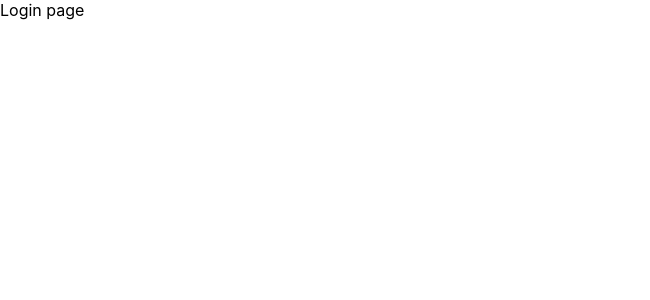
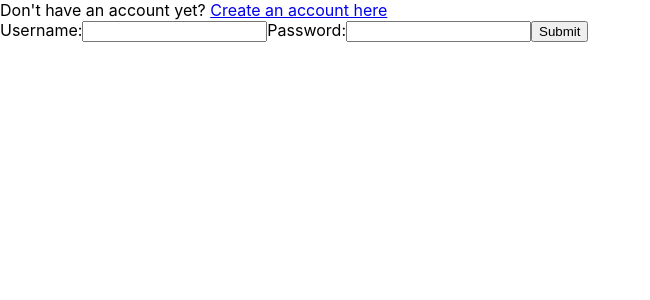
Before and after one commit to WebFrameworks-F21/semester-project-michaella-alex, a React (Create React App) app in the folder client-racks/: page /login in a window 1280 px wide. Shown: the top 300 px of the page, without its empty margins (0-650 px from the left). Built offline with nearby package versions, Linux system fonts and the light colour scheme.

Commit message:
Created Dashboard, restrict views without token

```diff
--- a/client-racks/src/App.js
+++ b/client-racks/src/App.js
@@ -1,4 +1,4 @@
-import React from "react";
+import React, { useState } from "react";
 import "./App.css";
 
 import {
@@ -11,26 +11,43 @@ import {
 
 import Login from "./views/Login";
 import Signup from "./views/Signup";
+import DashBoard from "./views/DashBoard";
 
 function App() {
+  const [token, setToken] = useState("");
+
+  if (!token) {
+    return (
+      <div className="App">
+        <Router>
+          <div>
+            <Switch>
+              <Route path="/signup">
+                <Signup setToken={setToken} />
+              </Route>
+              <Route path="/login">
+                <Login setToken={setToken} />
+              </Route>
+              <Route path="/">
+                <Redirect to="/login" />
+              </Route>
+            </Switch>
+          </div>
+        </Router>
+      </div>
+    );
+  }
+
   return (
     <div className="App">
       <Router>
         <div>
-          {/* <nav>
-            <Link to="/signup">Sign up</Link>
-            <Link to="/login">Login</Link>
-          </nav> */}
-
           <Switch>
-            <Route path="/signup">
-              <Signup />
-            </Route>
-            <Route path="/login">
-              <Login />
+            <Route path="/dashboard">
+              <DashBoard token={token} />
             </Route>
             <Route path="/">
-              <Redirect to="/login" />
+              <Redirect to="/dashboard" />
             </Route>
           </Switch>
         </div>
--- /dev/null
+++ b/client-racks/src/views/DashBoard.js
@@ -0,0 +1,8 @@
+import React from "react";
+import { useState } from "react";
+import { Link, Redirect } from "react-router-dom";
+
+export default function DashBoard(props) {
+  //   if (!props.token) return <Redirect to="/" />;
+  return <div>Dashboard, no strangers allowed</div>;
+}
--- a/client-racks/src/views/Login.js
+++ b/client-racks/src/views/Login.js
@@ -1,5 +1,58 @@
 import React from "react";
+import { useState } from "react";
 
-export default function Login(params) {
-  return <div>Login page</div>;
+import { Link, Redirect } from "react-router-dom";
+
+async function loginUser(credentials) {
+  return fetch("http://localhost:3000/login", {
+    method: "POST",
+    headers: {
+      "Content-Type": "application/json",
+    },
+    body: JSON.stringify(credentials),
+  }).then((data) => data.json());
 }
+
+export default function Login({ setToken }) {
+  const [userName, setUserName] = useState("");
+  const [userPassword, setUserPassword] = useState("");
+
+  const handleSubmit = async function (event) {
+    event.preventDefault();
+    console.log(userName);
+    console.log(userPassword);
+    const token = await loginUser({
+      userName,
+      userPassword,
+    });
+    setToken(token);
+  };
+
+  return (
+    <div>
+      <div>
+        Don't have an account yet?{" "}
+        <Link to="/signup">Create an account here</Link>
+      </div>
+      <form onSubmit={handleSubmit}>
+        <label>
+          Username:
+          <input
+            type="text"
+            value={userName}
+            onChange={(e) => setUserName(e.target.value)}
+          />
+        </label>
+        <label>
+          Password:
+          <input
+            type="password"
+            value={userPassword}
+            onChange={(e) => setUserPassword(e.target.value)}
+          />
+        </label>
+        <input type="submit" />
+      </form>
+    </div>
+  );
+}
--- a/client-racks/src/views/Signup.js
+++ b/client-racks/src/views/Signup.js
@@ -1,15 +1,34 @@
 import React from "react";
 import { useState } from "react";
-export default function Login(props) {
+
+import { Link, Redirect } from "react-router-dom";
+
+async function createUser(credentials) {
+  return fetch("http://localhost:3000/signup", {
+    method: "POST",
+    headers: {
+      "Content-Type": "application/json",
+    },
+    body: JSON.stringify(credentials),
+  }).then((data) => data.json());
+}
+
+export default function Login({ setToken }) {
   const [userName, setUserName] = useState("");
   const [userPassword, setUserPassword] = useState("");
   const [userPasswordAgain, setUserPasswordAgain] = useState("");
 
-  const handleSubmit = function (event) {
+  const handleSubmit = async function (event) {
     event.preventDefault();
     console.log(userName);
     console.log(userPassword);
+    const token = await createUser({
+      userName,
+      userPassword,
+    });
+    setToken(token);
   };
+
   return (
     <div>
       <form onSubmit={handleSubmit}>
```
